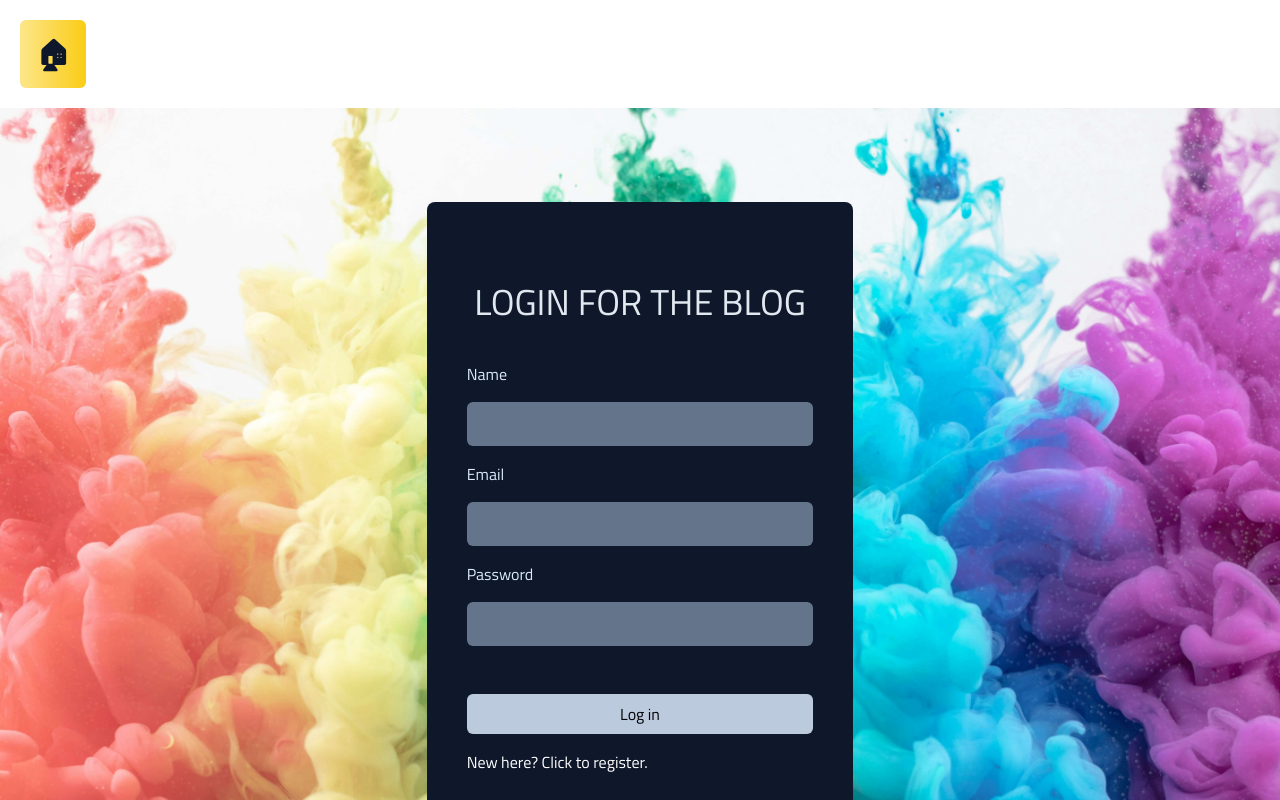
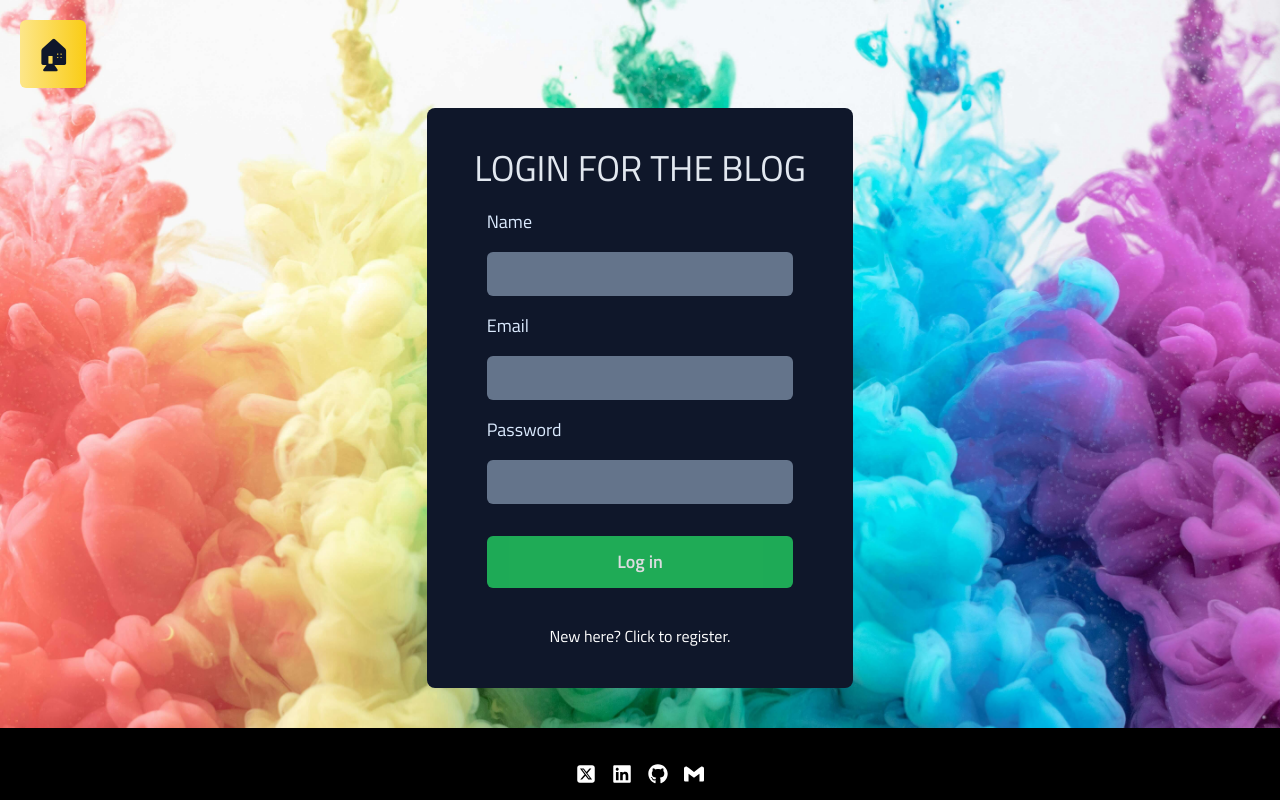
Before and after one commit to debanjan-G/Blog-Website, a React (Vite) app in the folder client/: page /login in a window 1280 px wide. Shown: the top 800 px of the page. Built offline with nearby package versions, Linux system fonts and the light colour scheme.

Commit message:
Improved Styling

```diff
--- a/client/src/components/Blogs.jsx
+++ b/client/src/components/Blogs.jsx
@@ -28,8 +28,8 @@ const Blogs = () => {
 
   return (
 
-    <div className='text-slate-700 w-full mx-auto mb-10' id='blogs'>
-      <h1 className='text-center text-4xl my-4'>LATEST BLOG POSTS</h1>
+    <div className='text-slate-700 w-full mx-auto my-10' id='blogs'>
+      <h1 className='bg-gradient-to-r from-rose-300 to-red-600 bg-clip-text text-transparent text-6xl anton-regular font-semibold text-center my-5'>LATEST BLOG POSTS</h1>
       <div className="blogs flex items-center flex-col md:flex-row md:flex-wrap md:justify-center  ">
         {posts.map((post) => (
           <Blog
--- a/client/src/components/CreateBlogForm.jsx
+++ b/client/src/components/CreateBlogForm.jsx
@@ -59,8 +59,8 @@ const CreateBlogForm = () => {
     return (
         <>
 
-            {/* <LazyLoad> */}
-            <div className=" bg-gradient-to-r from-fuchsia-500 to-cyan-500 py-2 px-4 bg-center h-full  ">
+
+            <div className=" bg-gradient-to-l from-neutral-50 via-violet-600 to-slate-800 py-2 px-4 bg-center h-full  ">
                 <Header />
                 <h1 className='text-6xl text-[#EEEEEE] font-bold  text-center my-5'>CREATE NEW BLOG</h1>
                 <form onSubmit={handleSubmit} className='bg-[#222831] flex flex-col gap-2 py-6 rounded-lg px-10 w-3/4 my-5 mx-auto '>
--- a/client/src/components/EditBlogForm.jsx
+++ b/client/src/components/EditBlogForm.jsx
@@ -53,10 +53,10 @@ const EditBlogForm = () => {
 
 
     return (
-        <div className='bg-gradient-to-r from-fuchsia-500 to-cyan-500 w-full'>
+        <div className=' bg-gradient-to-l from-neutral-50 via-violet-600 to-slate-800 py-2 px-4 bg-center h-full '>
             <Header />
             <h1 className='text-6xl text-[#EEEEEE] font-bold  text-center my-5 '>EDIT BLOG</h1>
-            <form onSubmit={editBlog} className='bg-[#222831] flex flex-col gap-2 py-6 rounded-lg px-10 w-3/4 my-5 mx-auto '>
+            <form onSubmit={editBlog} className='bg-[#222831] flex flex-col gap-2 py-6 my-5 rounded-lg px-10 w-3/4  mx-auto '>
                 <label className='text-xl text-[#EEEEEE]'>Title</label>
                 <input
                     value={userInput.title}
--- a/client/src/components/Footer.jsx
+++ b/client/src/components/Footer.jsx
@@ -7,17 +7,17 @@ import { SiGmail } from "react-icons/si";
 const Footer = () => {
   const currentYear = new Date().getFullYear()
   return (
-    <div className=' w-full'>
-      <div id='footer' className='bg-black p-5 flex flex-col items-center justify-center'>
-        <div className="icons flex gap-4 text-xl ">
-          <FaSquareXTwitter className='text-white hover:text-green-600 hover:cursor-pointer' />
-          <FaLinkedin className='text-white hover:text-green-600 hover:cursor-pointer' />
-          <FaGithub className='text-white hover:text-green-600 hover:cursor-pointer' />
-          <SiGmail className='text-white hover:text-green-600 hover:cursor-pointer' />
-        </div>
-        <p className='text-white'>Copyright © {currentYear} The Blogger </p>
+    // <div className=''>
+    <div id='footer' className='h-full w-full bg-black p-5 flex flex-col items-center justify-center'>
+      <div className="icons flex gap-4 text-xl my-4">
+        <FaSquareXTwitter className='text-white hover:text-green-600 hover:cursor-pointer' />
+        <FaLinkedin className='text-white hover:text-green-600 hover:cursor-pointer' />
+        <FaGithub className='text-white hover:text-green-600 hover:cursor-pointer' />
+        <SiGmail className='text-white hover:text-green-600 hover:cursor-pointer' />
       </div>
+      <p className='text-white'>Copyright © {currentYear} The Blogger </p>
     </div>
+    // </div>
   )
 }
 
--- a/client/src/components/Landing.jsx
+++ b/client/src/components/Landing.jsx
@@ -14,7 +14,7 @@ const Landing = () => {
 
         <div className='flex gap-10 flex-col h-full justify-center items-center w-[50%] mx-auto'>
 
-          <h1 className='text-slate-200 text-7xl anton-regular font-bold text-center'>Ignite Your Creativity with the World of Blogging</h1>
+          <h1 className='bg-gradient-to-r from-amber-500 to-pink-500 bg-clip-text text-transparent text-7xl anton-regular font-bold text-center'>Ignite Your Creativity with the World of Blogging</h1>
           <p className='text-slate-300 font-semibold text-2xl my-2 text-center advent-pro-medium '>Step into a realm where imagination knows no bounds. This is a vibrant community where every voice is celebrated. Whether you're a seasoned wordsmith or just starting out, you can always find inspiration and support here. Happy Blogging!</p>
           <Link to="/register">
             <button className='bg-slate-200 py-4 px-6 font-semibold rounded-lg text-xl opacity-90 hover:opacity-100' >
--- a/client/src/components/Login.jsx
+++ b/client/src/components/Login.jsx
@@ -1,21 +1,19 @@
-import { useEffect, useState, useRef } from 'react';
+import React, { useEffect, useState, useRef } from 'react';
 import { Link } from 'react-router-dom';
-import authBG from "../assets/Auth-BG-3.jpg"
+import authBG from "../assets/Auth-BG-3.jpg";
 import Header from './Header';
 import axios from 'axios';
 import Profile from './Profile';
 import FailedAuth from './FailedAuth';
-import LazyLoad from 'react-lazyload';
 
 const Login = () => {
-
-  const [userInput, setUserInput] = useState({})
-  const usernameRef = useRef()
-  const emailRef = useRef()
-  const passwordRef = useRef()
-  const [isLoggedIn, setIsLoggedIn] = useState(false)
-  const [statusCode, setStatusCode] = useState()
-  const [error, setError] = useState(false)
+  const [userInput, setUserInput] = useState({});
+  const usernameRef = useRef();
+  const emailRef = useRef();
+  const passwordRef = useRef();
+  const [isLoggedIn, setIsLoggedIn] = useState(false);
+  const [statusCode, setStatusCode] = useState();
+  const [error, setError] = useState(false);
 
   useEffect(() => {
     // Check if userInput has data before making the request
@@ -25,57 +23,55 @@ const Login = () => {
           console.log(res);
           const token = res.data.token;
           localStorage.setItem("jwt", token);
-          setIsLoggedIn(true)
-          setStatusCode(res.status)
+          setIsLoggedIn(true);
+          setStatusCode(res.status);
         })
         .catch(err => {
-          setError(true)
+          setError(true);
           console.log(err);
         });
     }
   }, [userInput]);
 
   const submitHandler = (event) => {
-    event.preventDefault()
-    const username = usernameRef.current.value
-    const password = passwordRef.current.value
-    const email = emailRef.current.value
+    event.preventDefault();
+    const username = usernameRef.current.value;
+    const password = passwordRef.current.value;
+    const email = emailRef.current.value;
     setUserInput({
       username,
       email,
       password
-    })
-  }
+    });
+  };
 
   if (error) {
-    return <FailedAuth />
+    return <FailedAuth />;
   }
 
   return (
     <>
-
       {isLoggedIn ? <Profile statusCode={statusCode} /> :
-        <><Header />
-          {/* <LazyLoad> */}
-            <div className='bg-cover h-screen flex items-center justify-center' style={{ backgroundImage: `url(${authBG})` }}>
-              <div className=' bg-slate-900 w-1/3 p-10 rounded-lg'>
-                <h1 className='text-slate-200 text-4xl my-10 text-center'>LOGIN FOR THE BLOG</h1>
-                <form onSubmit={submitHandler} className="flex flex-col gap-4 w-full">
-                  <label className='text-[#DBEAFE]'>Name</label>
-                  <input required ref={usernameRef} type="text" name="" id="username" className="bg-[#64748B] text-white py-2 px-4  rounded-md text-xl" />
-                  <label className='text-[#DBEAFE]'>Email</label>
-                  <input required ref={emailRef} type="email" name="" id="email" className="bg-[#64748B] text-white py-2 px-4  rounded-md text-xl" />
-                  <label className='text-[#DBEAFE]'>Password</label>
-                  <input required ref={passwordRef} type="password" name="" id="password" className="bg-[#64748B] text-white py-2 px-4  rounded-md text-xl mb-4" />
-                  <button className='bg-[#DBEAFE] py-2 px-8 rounded-md my-4 w-full opacity-85 hover:opacity-100'>Log in</button>
-                </form>
-                <span className='text-white hover:text-green-500 '> <Link to="/register">New here? Click to register.</Link></span>
-
-              </div>
+        <>
+          <div className='bg-cover h-full pb-10' style={{ backgroundImage: `url(${authBG})` }}>
+            <Header />
+            <div className='flex h-full items-center justify-center mx-1/2 w-full'></div>
+            <div className='bg-slate-900 w-1/3 mx-auto p-10 rounded-lg'>
+              <h1 className='text-slate-200 text-4xl text-center'>LOGIN FOR THE BLOG</h1>
+              <form onSubmit={submitHandler} className="flex flex-col gap-4 w-full p-5 text-lg">
+                <label className='text-[#DBEAFE]'>Name</label>
+                <input required ref={usernameRef} type="text" name="" id="username" className="bg-[#64748B] text-white py-2 px-4 rounded-md" />
+                <label className='text-[#DBEAFE]'>Email</label>
+                <input required ref={emailRef} type="email" name="" id="email" className="bg-[#64748B] text-white py-2 px-4 rounded-md" />
+                <label className='text-[#DBEAFE]'>Password</label>
+                <input required ref={passwordRef} type="password" name="" id="password" className="bg-[#64748B] text-white py-2 px-4 rounded-md mb-4" />
+                <button className='bg-green-500 text-white font-semibold py-3 px-6 w-full rounded-md opacity-85 hover:opacity-100'>Log in</button>
+              </form>
+              <span className='text-white hover:text-green-500 block text-center mt-4'> <Link to="/register">New here? Click to register.</Link></span>
             </div>
-          {/* </LazyLoad> */}
-        </>}
-
+          </div>
+        </>
+      }
     </>
   );
 };
--- a/client/src/components/Profile.jsx
+++ b/client/src/components/Profile.jsx
@@ -52,8 +52,10 @@ const Profile = ({ statusCode }) => {
         </button>
       </div>
 
-      <div className='h-screen flex flex-col items-center w-1/2 mx-auto justify-center'>
-        <h1 className='text-6xl font-bold my-4 anton-regular'>Welcome to The Blog, {username}</h1>
+      <div className='h-[80vh] flex flex-col items-center w-1/2 mx-auto justify-center'>
+        <h1 className="text-7xl text-center font-bold my-6 anton-regular bg-gradient-to-r from-blue-800 to-indigo-900 bg-clip-text text-transparent">
+          Welcome to The Blog, {username}
+        </h1>
         <div className="flex gap-2">
           <p className='text-slate-600 border-2 p-4 rounded-md'>{email}</p>
           {posts.length > 0 ? <p className='text-slate-600 border-2 p-4 rounded-md'>Blogs written: {posts.length}</p> : <p className='text-slate-600 border-2 p-4 rounded-md'>{message}</p>}
--- a/client/src/components/Register.jsx
+++ b/client/src/components/Register.jsx
@@ -1,17 +1,17 @@
 import React, { useEffect, useRef, useState } from 'react';
 import { Link } from 'react-router-dom';
-import axios from 'axios'
-import authBG from "../assets/Auth-BG-3.jpg"
+import axios from 'axios';
+import authBG from "../assets/Auth-BG-3.jpg";
 import Header from './Header';
 import Profile from './Profile';
 
 const Register = () => {
-  const [userInput, setUserInput] = useState({})
-  const usernameRef = useRef()
-  const emailRef = useRef()
-  const passwordRef = useRef()
-  const [isRegistered, setIsRegistered] = useState(false)
-  const [statusCode, setStatusCode] = useState()
+  const [userInput, setUserInput] = useState({});
+  const usernameRef = useRef();
+  const emailRef = useRef();
+  const passwordRef = useRef();
+  const [isRegistered, setIsRegistered] = useState(false);
+  const [statusCode, setStatusCode] = useState();
 
   useEffect(() => {
     // Check if userInput has data before making the request
@@ -21,8 +21,8 @@ const Register = () => {
           console.log(res);
           const token = res.data.token;
           localStorage.setItem("jwt", token);
-          setIsRegistered(true)
-          setStatusCode(res.status)
+          setIsRegistered(true);
+          setStatusCode(res.status);
         })
         .catch(err => {
           console.log(err);
@@ -31,41 +31,41 @@ const Register = () => {
   }, [userInput]);
 
   const submitHandler = (event) => {
-    event.preventDefault()
-    const username = usernameRef.current.value
-    const password = passwordRef.current.value
-    const email = emailRef.current.value
+    event.preventDefault();
+    const username = usernameRef.current.value;
+    const password = passwordRef.current.value;
+    const email = emailRef.current.value;
     setUserInput({
       username,
       email,
       password
-    })
-
-
-
-  }
+    });
+  };
 
   return (
     <>
-
       {isRegistered && <Profile statusCode={statusCode} />}
-      {!isRegistered && <> <Header /><div className='bg-cover min-h-screen flex items-center justify-center' style={{ backgroundImage: `url(${authBG})` }}>
-        <div className=' bg-slate-900 w-1/3 p-10 rounded-lg '>
-          <h1 className='text-slate-200 text-4xl my-10 text-center'>REGISTER FOR THE BLOG</h1>
-          <form className="flex flex-col gap-4 w-full" onSubmit={submitHandler}>
+      {!isRegistered && (
+        <>
+          <div className='bg-cover h-full pb-10' style={{ backgroundImage: `url(${authBG})` }}>
+            <Header />
+            <div className='flex h-full items-center justify-center mx-1/2 w-full'></div>
+            <div className='bg-slate-900 w-1/3 mx-auto p-10 rounded-lg'>
+              <h1 className='text-slate-200 text-4xl text-center'>REGISTER FOR THE BLOG</h1>
+              <form className="flex flex-col gap-4 h-full w-full p-5 text-lg" onSubmit={submitHandler}>
                 <label className='text-[#DBEAFE]'>Username</label>
-            <input required ref={usernameRef} type="text" name="" id="username" className="bg-[#64748B] text-white py-2 px-4  rounded-md text-xl" />
+                <input required ref={usernameRef} type="text" name="" id="username" className="bg-[#64748B] text-white py-2 px-4 rounded-md" />
                 <label className='text-[#DBEAFE]'>Email</label>
-            <input required ref={emailRef} type="email" name="" id="email" className="bg-[#64748B] text-white py-2 px-4  rounded-md text-xl" />
+                <input required ref={emailRef} type="email" name="" id="email" className="bg-[#64748B] text-white py-2 px-4 rounded-md" />
                 <label className='text-[#DBEAFE]'>Password</label>
-            <input required ref={passwordRef} type="password" name="" id="password" className="bg-[#64748B] text-white py-2 px-4  rounded-md text-xl mb-4" />
-            <button className='bg-[#DBEAFE] py-2 px-8 rounded-md my-4 w-full opacity-85 hover:opacity-100'>Sign up</button>
+                <input required ref={passwordRef} type="password" name="" id="password" className="bg-[#64748B] text-white py-2 px-4 rounded-md" />
+                <button className='bg-green-500 text-white font-semibold py-3 px-6 w-full rounded-md opacity-85 hover:opacity-100'>Sign up</button>
               </form>
-          <span className='text-white hover:text-green-500'> <Link to="/login">If you already have an account, you can log in here.</Link></span>
-
+              <span className='text-white hover:text-green-500'><Link to="/login">If you already have an account, you can log in here.</Link></span>
             </div>
           </div>
-      </>}
+        </>
+      )}
     </>
   );
 };
```
Also changed, not shown: client/src/components/BlogArticle.jsx (+2 -39 lines), client/src/components/ContactForm.jsx (+8 -8 lines). Lines whose indentation alone changed are shown as unchanged.
